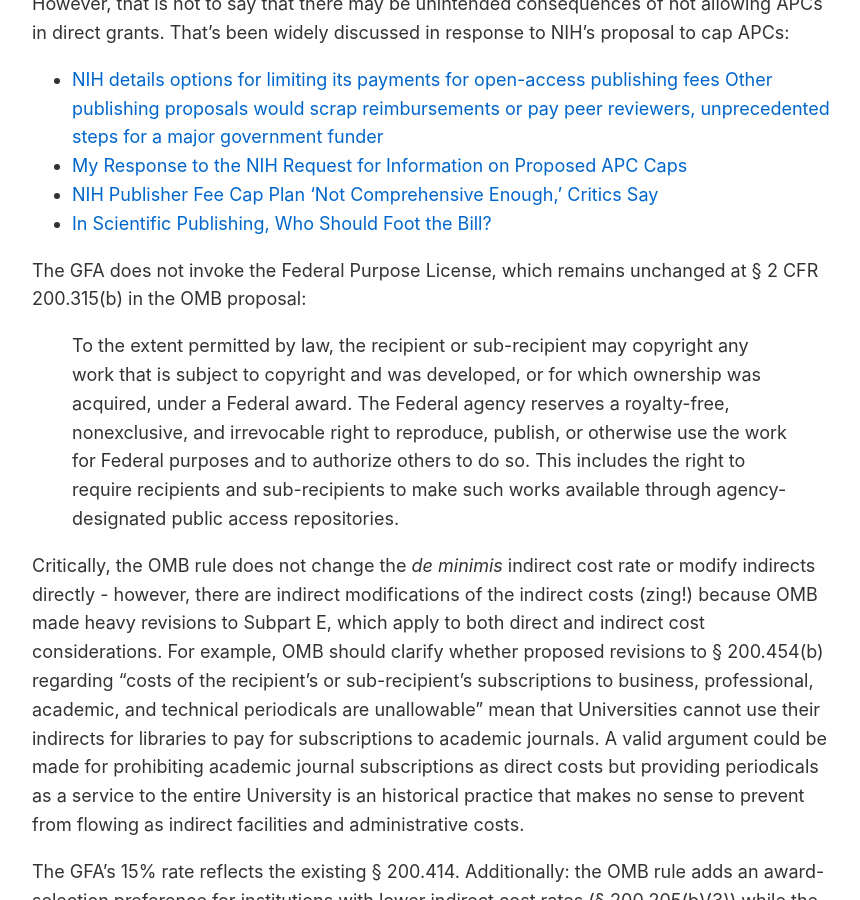
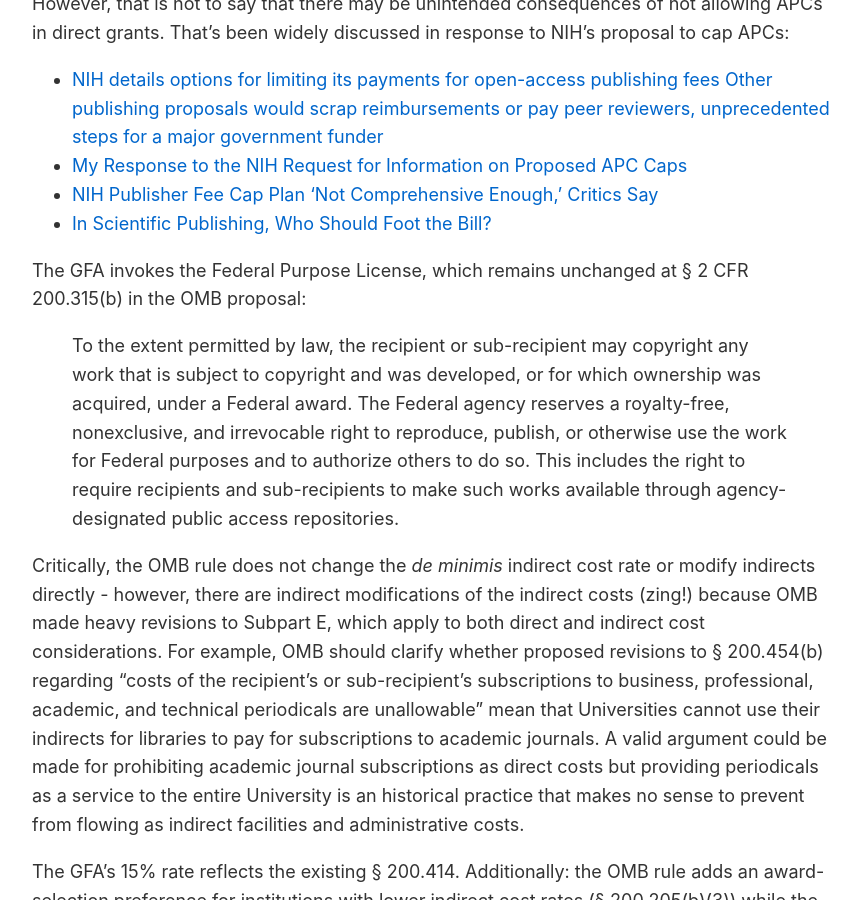
Before and after one commit to cmarcum/marcum-blog, a Jekyll site: the page built from _posts/2026-06-30-A Crosswalk Between OMB and NSF Proposed Rules on Grantmaking.md, in a window 1280 px wide and 900 px high, scrolled down 5463 px. Shown: the whole window, without its empty margins (208-1068 px from the left). Built offline with Jekyll 4.4.1, drawn with Linux system fonts in a browser that asks for light colours; some of the changed text lies outside the part shown.

Commit message:
Correct typo in GFA Federal Purpose License reference
Fixed typo regarding the GFA invoking the Federal Purpose License in the document.

```diff
--- a/_posts/2026-06-30-A Crosswalk Between OMB and NSF Proposed Rules on Grantmaking.md
+++ b/_posts/2026-06-30-A Crosswalk Between OMB and NSF Proposed Rules on Grantmaking.md
@@ -2,6 +2,9 @@
 layout: post
 title: "A Crosswalk Between OMB and NSF Proposed Rules on Grantmaking"
 date: 2026-06-30
+updates:
+  - date: 2026-06-30
+    content: "Fixed typo to state GFA invokes the FPL."
 tags: [general, government]
 ---
 
@@ -64,7 +67,7 @@ Other publishing proposals would scrap reimbursements or pay peer reviewers, unp
  - [NIH Publisher Fee Cap Plan ‘Not Comprehensive Enough,’ Critics Say](https://www.insidehighered.com/news/government/science-research-policy/2025/08/27/nih-publisher-fee-cap-plan-not-comprehensive)
  - [In Scientific Publishing, Who Should Foot the Bill?](https://undark.org/2026/01/07/apc-science-publishing/)
 
-The GFA does not invoke the Federal Purpose License, which remains unchanged at § 2 CFR 200.315(b) in the OMB proposal:
+The GFA invokes the Federal Purpose License, which remains unchanged at § 2 CFR 200.315(b) in the OMB proposal:
 
 > To the extent permitted by law, the recipient or sub-recipient may copyright any work that is subject to copyright and was developed, or for which ownership was acquired, under a Federal award. The Federal agency reserves a royalty-free, nonexclusive, and irrevocable right to reproduce, publish, or otherwise use the work for Federal purposes and to authorize others to do so. This includes the right to require recipients and sub-recipients to make such works available through agency-designated public access repositories.
 
```
